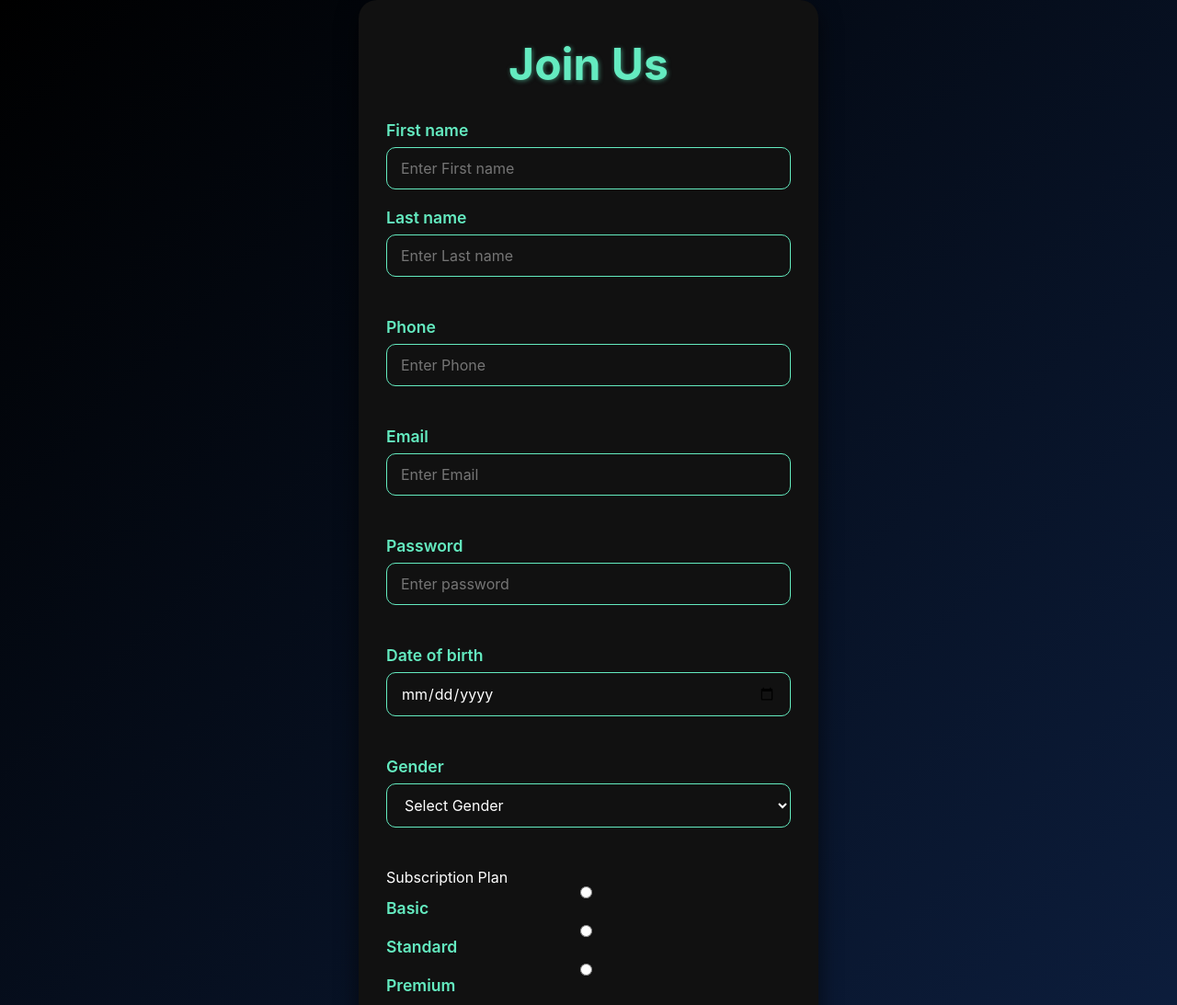
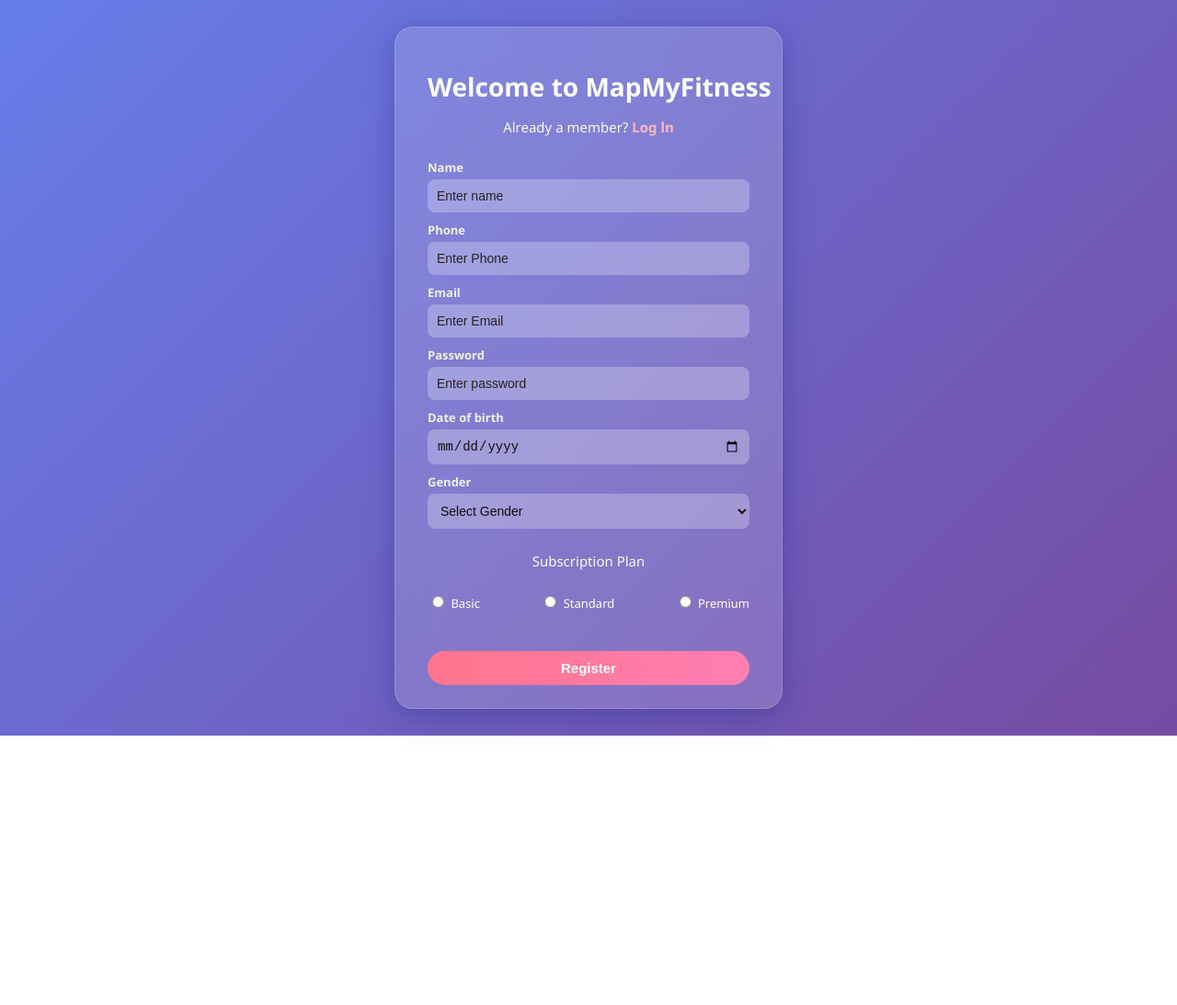
Before and after one commit to shivangmaheshwari45/amit, a plain HTML site: page join.html in a window 1280 px wide. Shown: the top 1093 px of the page at 92% size. After the commit the page ends 800 px from the top, so only its background shows below. Drawn offline with Linux system fonts and the light colour scheme.

Commit message:
Add files via upload

```diff
--- a/fitness.css
+++ b/fitness.css
@@ -137,5 +137,100 @@ span {
     border-radius: 1rem;
 }
 
+ div a {
+    display: inline-block;
+    text-decoration: none;
+    color: #00c8a0; /* mint green text */
+    border: 2px solid #00c8a0;
+    padding: 10px 40px;
+    border-radius: 10px; /* slightly rounded corners */
+    font-size: 18px;
+    font-weight: 600;
+    letter-spacing: 0.5px;
+    transition: all 0.3s ease;
+    background: transparent;
+    box-shadow: 0 0 8px rgba(146, 245, 225, 0.4);
+}
 
-/* Services Section */
+/* Hover effect */
+div a:hover {
+    background: #7efae1;
+    color: #000;
+    box-shadow: 0 0 15px rgba(127, 250, 225, 0.7);
+    transform: scale(1.05);
+}
+
+/* Active click */
+div a:active {
+    transform: scale(0.98);
+    box-shadow: 0 0 10px rgba(137, 248, 226, 0.5);
+}
+
+/* footer Section */
+
+    body {
+
+      background-color: #000;
+      color: #fff;
+      text-align: center;
+      padding: 60px 0;
+      font-family: "Poppins", Arial, sans-serif;
+    }
+
+    footer {
+      padding: 60px 0;
+      text-align: center;
+    }
+
+    .stats-container {
+      display: flex;
+      justify-content: center;
+      align-items: center;
+      gap: 120px; /* space between boxes */
+      flex-wrap: wrap;
+    }
+
+    .stat-box {
+      text-align: center;
+    }
+
+    .stat-box img {
+      width: 50px;
+      height: 50px;
+      margin-bottom: 15px;
+    }
+
+    .stat-title {
+      font-size: 14px;
+      font-weight: bold;
+      letter-spacing: 2px;
+      color: #ffffffcc;
+      margin: 5px 0;
+    }
+
+    .stat-value {
+      font-size: 70px;
+      font-weight: 800;
+      margin: 0;
+      line-height: 1;
+    }
+
+    .stat-unit {
+      font-size: 20px;
+      font-weight: bold;
+      margin-top: 5px;
+    }
+
+    @media (max-width: 768px) {
+      .stats-container {
+        gap: 60px;
+      }
+
+      .stat-value {
+        font-size: 50px;
+      }
+
+      .stat-unit {
+        font-size: 16px;
+      }
+    }
--- a/home.css
+++ b/home.css
@@ -1,117 +1,115 @@
 
-/* Background image setup */
-body {
+/* Reset and base styling */
+* {
     margin: 0;
     padding: 0;
-    font-family: Arial, sans-serif;
-    background: url("images/gym.jpg") no-repeat center center fixed;
-    background-size: cover;
-    color: #f5eaea;
-    overflow-x: hidden;
-    position: relative;
+    box-sizing: border-box;
+    font-family: 'Poppins', sans-serif;
 }
 
-/* Gradient overlay for cinematic effect */
-body::before {
-    position: absolute;
-    top: 0; left: 0; right: 0; bottom: 0;
-    background: linear-gradient(rgba(0,0,0,0.6), rgba(0,0,0,0.4));
-    z-index: -1;
+body {
+    background: linear-gradient(to right, #e3f2fd, #f5faff);
+    color: #0a3d62;
+    min-height: 100vh;
+    overflow-x: hidden;
 }
 
-/* Heading styling with 3D animation */
-h1 {
+/* Main header at the top center */
+body > h1 {
     text-align: center;
-    font-size: 3.5rem;
-    text-shadow: 3px 3px 10px rgba(0,0,0,0.7);
-    animation: float3D 3s infinite ease-in-out;
+    font-size: 42px;
+    margin-top: 25px;
+    color: #0077b6;
+    text-shadow: 0 0 5px rgba(0, 119, 182, 0.3);
 }
 
-/* Section layout */
-.home {
-    display: flex;
-    align-items: center;
-    justify-content: flex-start;   /* push content left */
-    padding: 60px 80px;            /* balanced spacing */
-    min-height: 100vh;
-    gap: 60px;                     /* space between text & image */
+/* Layout container */
+.home-content {
+    max-width: 50%;
+    margin-left: 80px;
+    margin-top: 60px;
 }
 
-/* Left content */
-.home-content {
-    max-width: 600px;
-    animation: slideIn 2s ease-in-out forwards;
-    transform: perspective(1000px) rotateY(-10deg);
-    flex: 1;
+/* Headings and text */
+.home-content h3 {
+    font-size: 26px;
+    color: #0077b6;
 }
 
-/* Animated sub-heading */
-.home-content h3 {
-    font-size: 2rem;
-    color: #ffcc00;
-    text-transform: uppercase;
-    margin-bottom: 10px;
-    letter-spacing: 2px;
+.home-content h1 {
+    font-size: 50px;
+    color: #023e8a;
+    margin: 10px 0;
 }
 
-/* Main title 3D */
-.home-content h1 {
-    font-size: 4rem;
-    color: #fff;
-    text-shadow: 5px 5px 20px rgba(0,0,0,0.9);
-    animation: textGlow 2s infinite alternate, float3D 3s infinite ease-in-out;
+.home-content .multiple-text {
+    color: #0096c7;
+    font-weight: 600;
 }
 
-/* Paragraph */
 .home-content p {
-    margin: 20px 0;
-    font-size: 1.2rem;
+    font-size: 18px;
     line-height: 1.6;
-    color: #e0e0e0;
+    color: #1a5276;
+    margin-top: 15px;
+    max-width: 500px;
 }
 
-/* Button */
-.btn {
+/* Button style */
+.home-content a {
     display: inline-block;
-    padding: 12px 28px;
-    font-size: 1.2rem;
-    background: linear-gradient(45deg, #ff512f, #dd2476);
-    color: white;
-    border-radius: 30px;
+    margin-top: 25px;
+    padding: 12px 40px;
+    background: transparent;
+    border: 2px solid #0077b6;
+    border-radius: 12px;
+    color: #0077b6;
     text-decoration: none;
-    transition: transform 0.4s ease, box-shadow 0.4s ease;
-}
-.btn:hover {
-    transform: scale(1.15) rotateY(10deg);
-    box-shadow: 0 10px 25px rgba(0,0,0,0.7);
+    font-weight: 600;
+    font-size: 18px;
+    transition: all 0.3s ease;
 }
 
-/* Right side image */
-.home-img img {
-    width: 380px;
-    border-radius: 20px;
-    transform: perspective(1000px) rotateY(15deg);
-    animation: imgFloat 4s ease-in-out infinite;
-    box-shadow: 0px 15px 35px rgba(0,0,0,0.85);
+.home-content a:hover {
+    background: #0077b6;
+    color: white;
+    box-shadow: 0 0 10px rgba(0, 119, 182, 0.5);
+    transform: scale(1.05);
 }
 
-/* Animations */
-/* @keyframes float3D {
-    0%,100% { transform: perspective(1000px) rotateY(0deg) translateY(0); }
-    50% { transform: perspective(1000px) rotateY(8deg) translateY(-12px); }
-} */
-
-/* @keyframes imgFloat {
-    0%,100% { transform: perspective(1000px) rotateY(15deg) translateY(0); }
-    50% { transform: perspective(1000px) rotateY(-15deg) translateY(-15px); }
-} */
-
-@keyframes slideIn {
-    0% { opacity: 0; transform: translateX(-80px) rotateY(-20deg); }
-    100% { opacity: 1; transform: translateX(0) rotateY(0); }
+/* Image styling */
+.home-img {
+    position: absolute;
+    right: 100px;
+    top: 150px;
 }
 
-@keyframes textGlow {
-    0% { text-shadow: 0 0 12px #ffcc00, 0 0 25px #ff8800; }
-    100% { text-shadow: 0 0 20px #ff0000, 0 0 40px #ff6600; }
+.home-img img {
+    width: 700px;
+    border-radius: 20px;
+    box-shadow: 0 0 20px rgba(0, 119, 182, 0.4);
+    transition: transform 0.3s ease;
 }
+
+.home-img img:hover {
+    transform: scale(1.03);
+}
+
+/* Responsive adjustments */
+@media (max-width: 900px) {
+    .home-content {
+        max-width: 90%;
+        margin: 40px auto;
+        text-align: center;
+    }
+
+    .home-img {
+        position: static;
+        margin-top: 30px;
+        text-align: center;
+    }
+
+    .home-img img {
+        width: 300px;
+    }
+}
--- a/join.css
+++ b/join.css
@@ -1,134 +1,139 @@
-
-/* Reset & basic styles */
-* {
+/* Page layout */
+    body {
         margin: 0;
         padding: 0;
-    box-sizing: border-box;
-    font-family: -apple-system, sans-serif;
-}
-
-body {
-    background: linear-gradient(135deg, #000, #0d1f40); /* Black to dark blue gradient */
+        height: 100vh;
         display: flex;
         justify-content: center;
         align-items: center;
-    min-height: 100vh;
+        background: linear-gradient(135deg, #667eea, #764ba2);
+        font-family: 'Segoe UI', Tahoma, Geneva, Verdana, sans-serif;
+        box-sizing: border-box;
+        overflow: hidden; /* 👈 prevents scrolling */
+        flex-direction: column;
+    }
+
+    /* Top Heading */
+    h1 {
+        margin: 20px 0 10px 0;
+        font-size: 28px;
+        color: #fff;
+        font-weight: 700;
+        white-space: nowrap; /* 👈 keeps heading in one line */
+        text-align: center;
+        letter-spacing: 0px;
+    }
+
+    /* Login prompt text */
+    p {
+        font-size: 15px;
+        color: #f8f8f8;
+        text-align: center;
+        margin-bottom: 25px;
+    }
+
+    p a {
+        color: #ffb6c1;
+        text-decoration: none;
+        font-weight: 600;
+    }
+
+    p a:hover {
+        text-decoration: underline;
         color: #fff;
     }
 
-h1 {
-    text-align: center;
-    margin-bottom: 2rem;
-    font-size: 3rem;
-    color: #64ebc0; /* Sky blue */
-    text-shadow: 1px 1px 5px rgba(100,235,192,0.5);
+    /* Centered form card */
+    form {
+        background: rgba(255, 255, 255, 0.15);
+        backdrop-filter: blur(15px);
+        -webkit-backdrop-filter: blur(15px);
+        border-radius: 20px;
+        padding: 25px 35px;
+        width: 350px;
+        color: #fff;
+        box-shadow: 0 8px 32px rgba(31, 38, 135, 0.37);
+        border: 1px solid rgba(255, 255, 255, 0.18);
+        text-align: left;
+        overflow: hidden;
     }
 
-/* Form container */
-form {
-    background: #111;
-    padding: 40px 30px;
-    border-radius: 20px;
-    box-shadow: 0 10px 25px rgba(0, 0, 0, 0.6);
-    max-width: 500px;
-    width: 100%;
-    transition: transform 0.4s ease, box-shadow 0.4s ease;
-    perspective: 1000px; /* For 3D hover */
+    /* Label styling */
+    label {
+        display: block;
+        font-weight: 600;
+        font-size: 13px;
+        margin-bottom: 4px;
+        color: #f0f0f0;
     }
 
-/* Minimal 3D hover effect on form */
-form:hover {
-    transform: translateY(-10px) scale(1.02);
-    box-shadow: 0 20px 40px rgba(100, 235, 192, 0.4);
+    /* Input & select fields */
+    input, select {
+        width: 100%;
+        padding: 10px;
+        border-radius: 8px;
+        border: none;
+        outline: none;
+        background: rgba(255, 255, 255, 0.25);
+        color: #140d0d;
+        font-size: 14px;
+        margin-bottom: 10px;
+        transition: 0.3s ease;
+        box-sizing: border-box;
     }
 
-/* Form fields */
-form div {
-    margin-bottom: 1.5rem;
-    display: flex;
-    flex-direction: column;
+    input::placeholder {
+        color: #2a2121;
     }
 
-label {
-    margin-bottom: 0.5rem;
-    color: #64ebc0;
-    font-weight: 600;
-    font-size: 1.1rem;
+    input:focus, select:focus {
+        background: rgba(255, 255, 255, 0.35);
+        box-shadow: 0 0 10px rgba(255, 255, 255, 0.4);
     }
 
-input[type="text"],
-input[type="phone"],
-input[type="email"],
-input[type="password"],
-input[type="date"],
-select {
-    padding: 12px 15px;
-    border-radius: 10px;
-    border: 1px solid #64ebc0;
-    background: #111;
+    /* Subscription section */
+    .subscription-options {
+        display: flex;
+        justify-content: space-between;
+        align-items: center;
+        margin-bottom: 15px;
+    }
+
+    .subscription-options label {
+        margin: 0;
+        font-weight: 500;
         color: #fff;
-    font-size: 1rem;
+        font-size: 13px;
+    }
+
+    .subscription-options input[type="radio"] {
+        width: auto;
+        accent-color: #ffb347;
+        margin-right: 4px;
+    }
+
+    /* Register button */
+    button {
+        width: 100%;
+        padding: 10px;
+        background: linear-gradient(90deg, #ff758c, #ff7eb3);
+        border: none;
+        border-radius: 25px;
+        color: #fff;
+        font-size: 15px;
+        font-weight: 600;
+        cursor: pointer;
         transition: all 0.3s ease;
     }
 
-input[type="text"]:focus,
-input[type="phone"]:focus,
-input[type="email"]:focus,
-input[type="password"]:focus,
-input[type="date"]:focus,
-select:focus {
-    outline: none;
-    border: 2px solid #1de2a0;
-    box-shadow: 0 0 10px #64ebc0;
-    transform: translateZ(3px); /* slight 3D pop */
+    button:hover {
+        background: linear-gradient(90deg, #ff7eb3, #ff758c);
+        transform: scale(1.02);
     }
 
-/* Radio buttons */
-input[type="radio"] {
-    margin-right: 0.3rem;
-    accent-color: #64ebc0;
-}
-
-label[for="basic"],
-label[for="premium"],
-label[for="VIP"] {
-    margin-right: 1rem;
-}
-
-/* Submit button */
-button[type="submit"] {
-    padding: 12px 25px;
-    font-size: 1.2rem;
-    font-weight: 600;
-    color: #000;
-    background: linear-gradient(45deg, #64ebc0, #1de2a0);
-    border-radius: 12px;
-    cursor: pointer;
-    transition: all 0.3s ease;
-    box-shadow: 0 6px 20px rgba(100, 235, 192, 0.5);
-    border: none;
-    transform: translateZ(5px);
-}
-
-/* Hover effect: 3D lift + glow */
-button[type="submit"]:hover {
-    transform: translateY(-6px) scale(1.05) translateZ(10px);
-    box-shadow: 0 12px 35px rgba(100, 235, 192, 0.7), 0 0 15px rgba(100, 235, 192, 0.5);
-    background: linear-gradient(45deg, #1de2a0, #64ebc0);
-}
-
-/* Responsive */
-@media (max-width: 600px) {
+    /* Responsive tweak */
+    @media (max-height: 600px) {
         form {
-        padding: 30px 20px;
-    }
-
-    h1 {
-        font-size: 2.2rem;
-    }
-
-    button[type="submit"] {
-        width: 100%;
-        text-align: center;
+            transform: scale(0.9);
         }
     }
--- a/join.html
+++ b/join.html
@@ -8,35 +8,33 @@
 </head>
 <body>
     <form action="/submit.php">
-        <h1>Join Us</h1>
+        <h1>Welcome to MapMyFitness</h1>
+        <p>Already a member? <a href="login.html">Log ln</a></p>
             <div>
-        <label for="name">First name</label>
-        <input type="text" placeholder="Enter First name" required>
-        <br>
-        <label for="name">Last name</label>
-        <input type="text" placeholder="Enter Last name" required>
+        <label for="Name"> Name</label>
+        <input type="text" placeholder="Enter name" required>
     </div>
-<br>
+
     <div>
-        <label for="phone">Phone</label>
+        <label for="Phone">Phone</label>
         <input type="phone" placeholder="Enter Phone" maxlength="10" required>
     </div>
-    <br>
+
     <div>
-        <label for="email">Email</label>
+        <label for="Email">Email</label>
         <input type="email" placeholder="Enter Email" required>
     </div>
-    <br>
+
     <div>
-        <label for="password">Password</label>
+        <label for="Password">Password</label>
         <input type="password" placeholder="Enter password" required>
     </div>
-    <br>
+
     <div>
         <label for="dob">Date of birth</label>
         <input id="dob" type="Date" required>
     </div>
-    <br>
+
     <div>
         <label for="gender">Gender</label>
         <select id="gender" required>
@@ -46,19 +44,14 @@
             <option value="other">other</option>
         </select>
     </div>
-    <br>
-    <div>
-        <p>Subscription Plan</p>
-        <input id="basic" type="radio" name="subscription" value="basic">
-        <label for="basic">Basic</label>
 
-        <input id="standard" type="radio" name="subscription" value="standard">
-        <label for="standard">Standard</label>
+     <p>Subscription Plan</p>
+<div class="subscription-options">
+    <label><input id="basic" type="radio" name="subscription" value="basic"> Basic</label>
+    <label><input id="standard" type="radio" name="subscription" value="standard"> Standard</label>
+    <label><input id="premium" type="radio" name="subscription" value="premium"> Premium</label>
+</div>
 
-        <input id="premium" type="radio" name="subscription" value="premium">
-        <label for="premium">Premium</label>
-    </div>
-    <br>
     <br>
     <div>
         <button type="submit">Register</button>
--- /dev/null
+++ b/login.css
@@ -0,0 +1,117 @@
+body {
+            margin: 0;
+            padding: 0;
+            height: 100vh;
+            display: flex;
+            justify-content: center;
+            align-items: center;
+            flex-direction: column;
+            background: linear-gradient(135deg, #667eea, #764ba2);
+            font-family: 'Segoe UI', Tahoma, Geneva, Verdana, sans-serif;
+            box-sizing: border-box;
+            overflow: hidden;
+        }
+
+        /* Heading */
+        h1 {
+            margin: 10px 0;
+            font-size: 32px;
+            color: #fff;
+            font-weight: 700;
+            text-align: center;
+            letter-spacing: 1px;
+            white-space: nowrap;
+        }
+
+        /* Sign-up prompt */
+        p {
+            font-size: 15px;
+            color: #f8f8f8;
+            text-align: center;
+            margin-bottom: 25px;
+        }
+
+        p a {
+            color: #ffb6c1;
+            text-decoration: none;
+            font-weight: 600;
+        }
+
+        p a:hover {
+            text-decoration: underline;
+            color: #fff;
+        }
+
+        /* Login form card */
+        form {
+            background: rgba(255, 255, 255, 0.15);
+            backdrop-filter: blur(15px);
+            -webkit-backdrop-filter: blur(15px);
+            border-radius: 20px;
+            padding: 30px 35px;
+            width: 350px;
+            color: #fff;
+            box-shadow: 0 8px 32px rgba(31, 38, 135, 0.37);
+            border: 1px solid rgba(255, 255, 255, 0.18);
+            text-align: left;
+            overflow: hidden;
+        }
+
+        /* Label styling */
+        label {
+            display: block;
+            font-weight: 600;
+            font-size: 13px;
+            margin-bottom: 4px;
+            color: #f0f0f0;
+        }
+
+        /* Input fields */
+        input {
+            width: 100%;
+            padding: 10px;
+            border-radius: 8px;
+            border: none;
+            outline: none;
+            background: rgba(255, 255, 255, 0.25);
+            color: #140d0d;
+            font-size: 14px;
+            margin-bottom: 12px;
+            transition: 0.3s ease;
+            box-sizing: border-box;
+        }
+
+        input::placeholder {
+            color: #2a2121;
+        }
+
+        input:focus {
+            background: rgba(255, 255, 255, 0.35);
+            box-shadow: 0 0 10px rgba(255, 255, 255, 0.4);
+        }
+
+        /* Responsive tweak */
+        @media (max-height: 600px) {
+            form {
+                transform: scale(0.9);
+            }
+        }
+         button {
+        width: 100%;
+        padding: 10px;
+        background: linear-gradient(90deg, #ff758c, #ff7eb3);
+        border: none;
+        border-radius: 25px;
+        color: #fff;
+        font-size: 15px;
+        font-weight: 600;
+        cursor: pointer;
+        transition: all 0.3s ease;
+        margin-top: 10px;
+    }
+
+    button:hover {
+        background: linear-gradient(90deg, #ff7eb3, #ff758c);
+        transform: scale(1.02);
+        box-shadow: 0 0 10px rgba(255, 255, 255, 0.4);
+    }
```
Also changed, not shown: about.html (+1 -1 lines), fitness.html (+29 -4 lines), home.html (+6 -1 lines), login.html (added, +26 -0 lines), review.html (+3 -3 lines), service.html (+6 -6 lines). Lines whose indentation alone changed are shown as unchanged.
